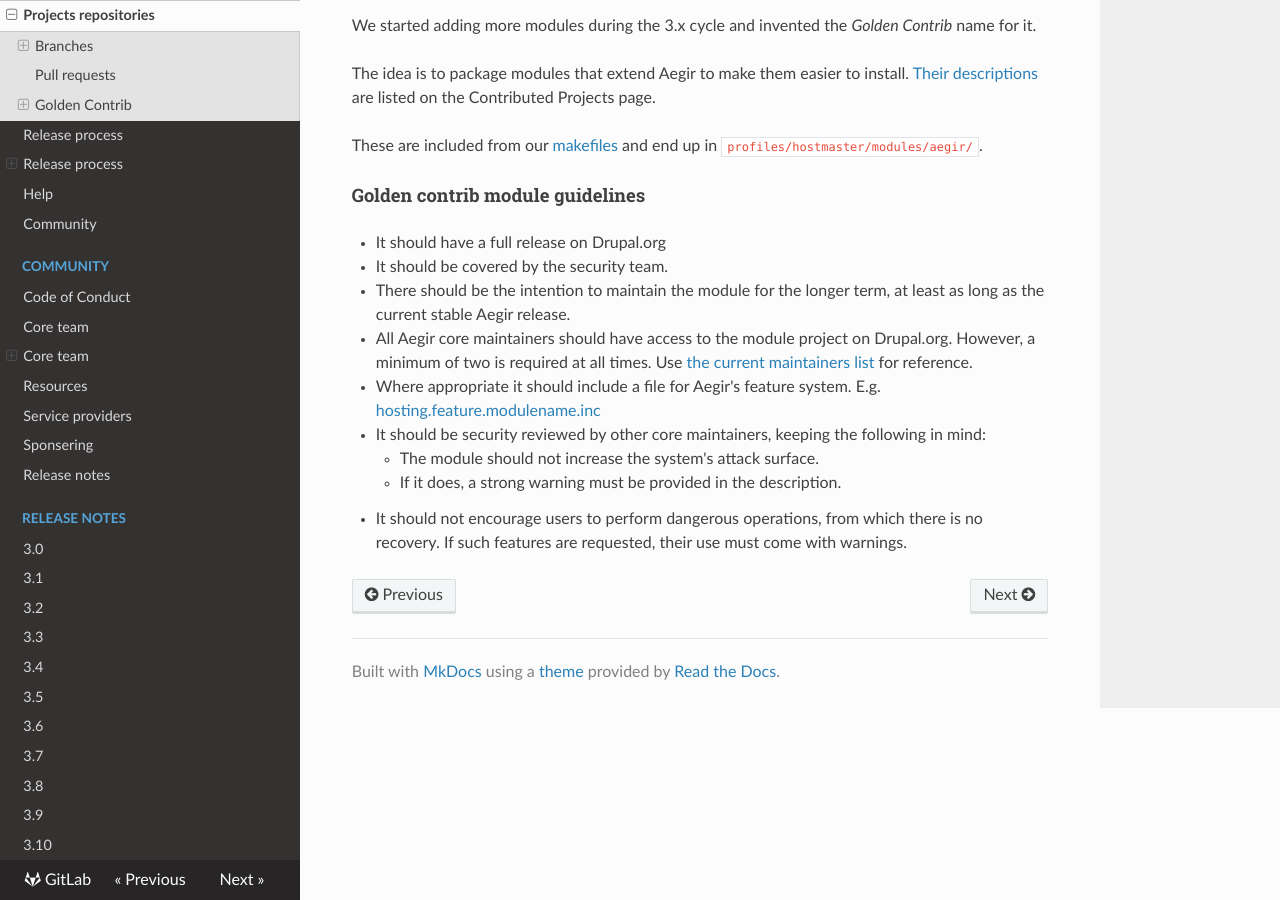
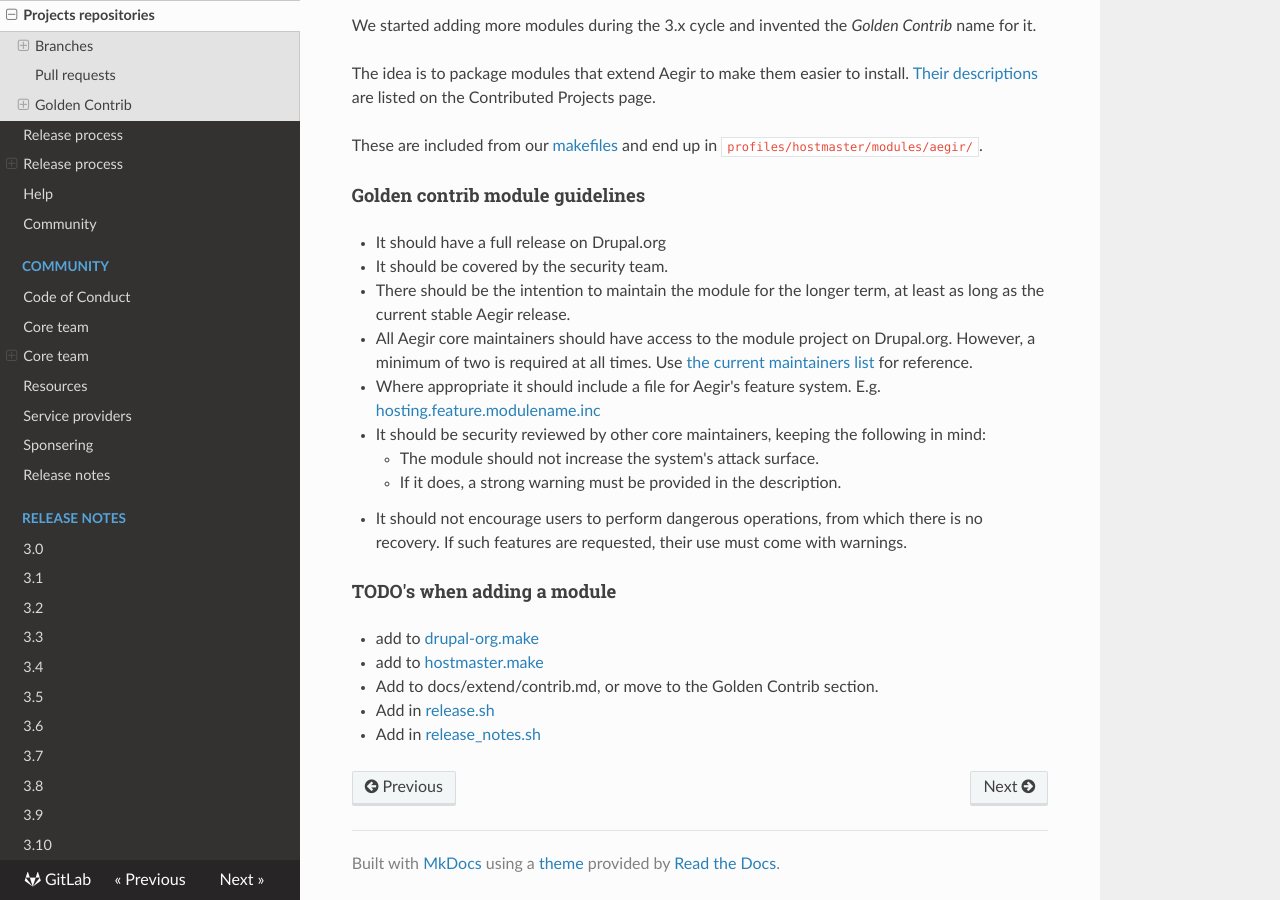
Before and after one commit to aegir-project/documentation, an MkDocs documentation site: the page built from docs/develop/repositories.md, in a window 1280 px wide and 900 px high, scrolled down 1137 px. Built offline with MkDocs 1.6.1, drawn with Linux system fonts in a browser that asks for light colours; nearby versions of some CDN libraries; old or Windows-style settings are respelled for this version of MkDocs.

Commit message:
Document steps for adding a golden contrib

```diff
--- a/docs/develop/repositories.md
+++ b/docs/develop/repositories.md
@@ -61,3 +61,12 @@ These are included from our [makefiles](http://cgit.drupalcode.org/hostmaster/tr
     * The module should not increase the system's attack surface.
     * If it does, a strong warning must be provided in the description.
 * It should not encourage users to perform dangerous operations, from which there is no recovery.  If such features are requested, their use must come with warnings.
+
+#### TODO's when adding a module
+
+- add to [drupal-org.make](https://git.drupalcode.org/project/hostmaster/blob/7.x-3.x/drupal-org.make)
+- add to [hostmaster.make](https://git.drupalcode.org/project/hostmaster/blob/7.x-3.x/hostmaster.make)
+
+- Add to docs/extend/contrib.md, or move to the Golden Contrib section.
+- Add in [release.sh](https://git.drupalcode.org/project/provision/blob/7.x-3.x/scripts/release.sh#L183)
+- Add in [release_notes.sh](https://git.drupalcode.org/project/provision/blob/7.x-3.x/scripts/release_notes.sh#L9)
```
Also changed, not shown: docs/extend/contrib.md (+9 -8 lines).
